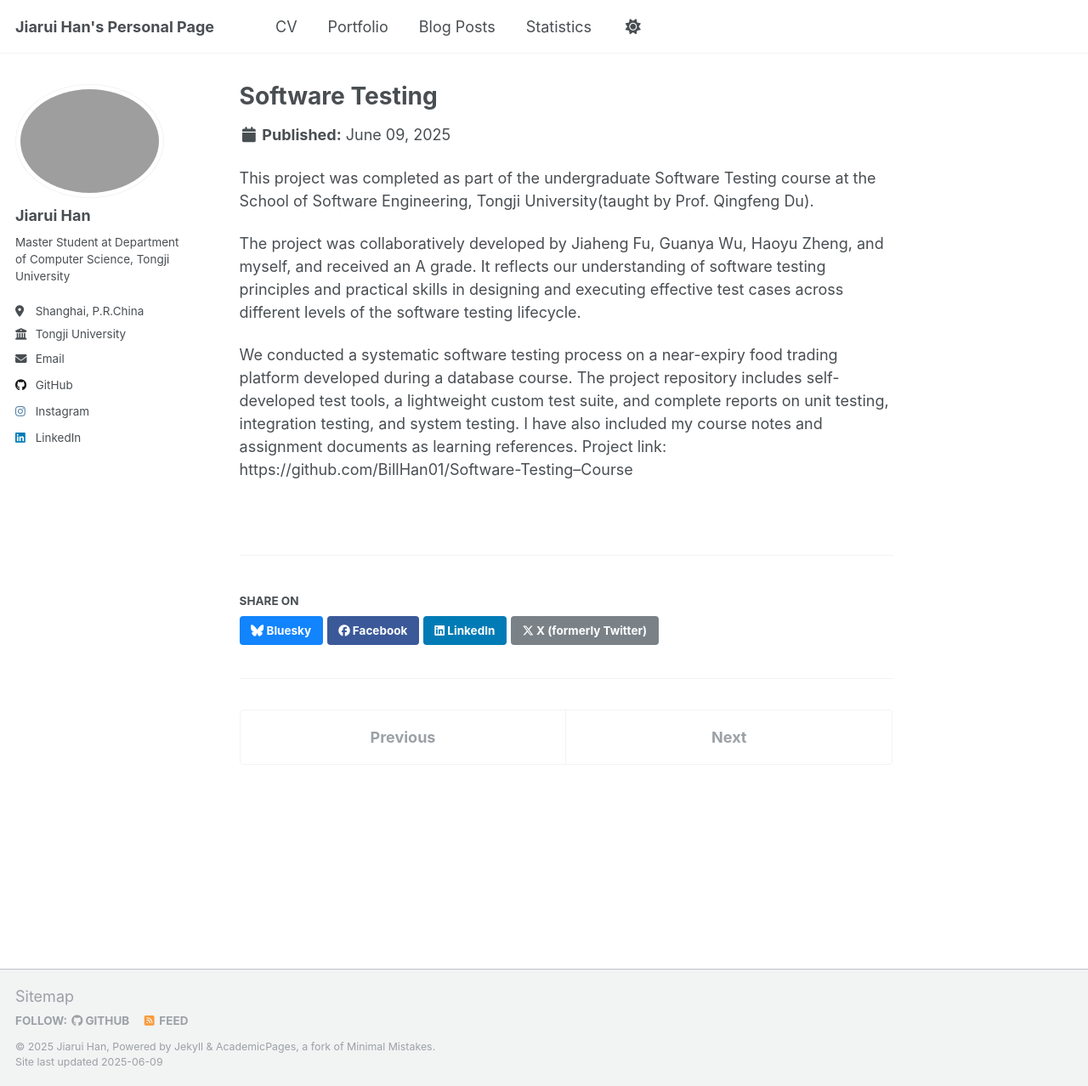
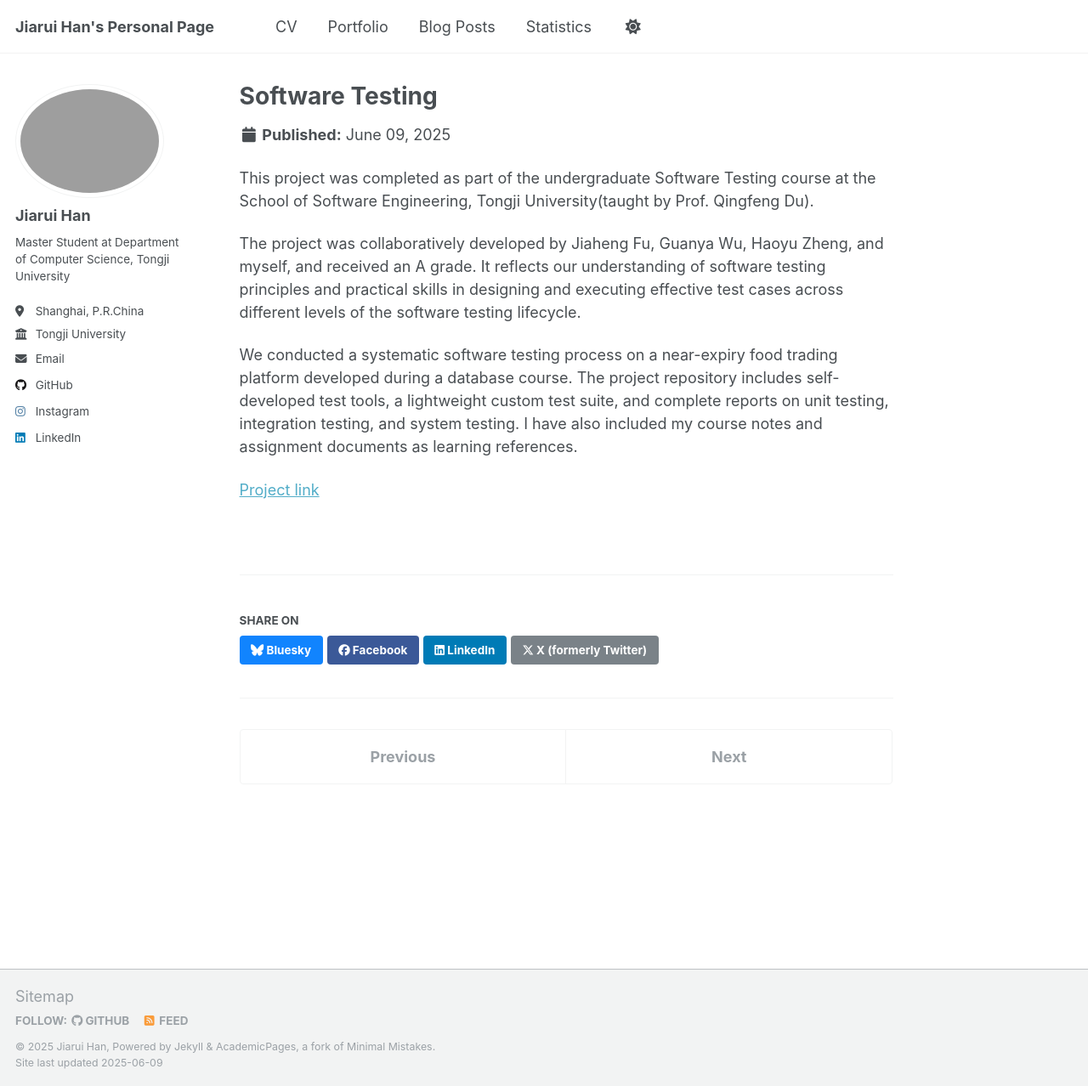
Before and after one commit to BillHan01/BillHan01.github.io, a Jekyll site: the page built from _portfolio/software_testing.md, in a window 1280 px wide and 1278 px high. Shown: the whole window at 85% size. Built offline with Jekyll 4.4.1, drawn with Linux system fonts in a browser that asks for light colours.

Commit message:
adjust style

```diff
--- a/_portfolio/software_testing.md
+++ b/_portfolio/software_testing.md
@@ -9,4 +9,5 @@ This project was completed as part of the undergraduate Software Testing course
 The project was collaboratively developed by Jiaheng Fu, Guanya Wu, Haoyu Zheng, and myself, and received an A grade. It reflects our understanding of software testing principles and practical skills in designing and executing effective test cases across different levels of the software testing lifecycle.
 
 We conducted a systematic software testing process on a near-expiry food trading platform developed during a database course. The project repository includes self-developed test tools, a lightweight custom test suite, and complete reports on unit testing, integration testing, and system testing. I have also included my course notes and assignment documents as learning references.
-Project link: https://github.com/BillHan01/Software-Testing--Course
+
+[Project link](https://github.com/BillHan01/Software-Testing--Course)
```
Also changed, not shown: _pages/statistics.html (+10 -1 lines), _portfolio/database_course.md (+1 -1 lines).
